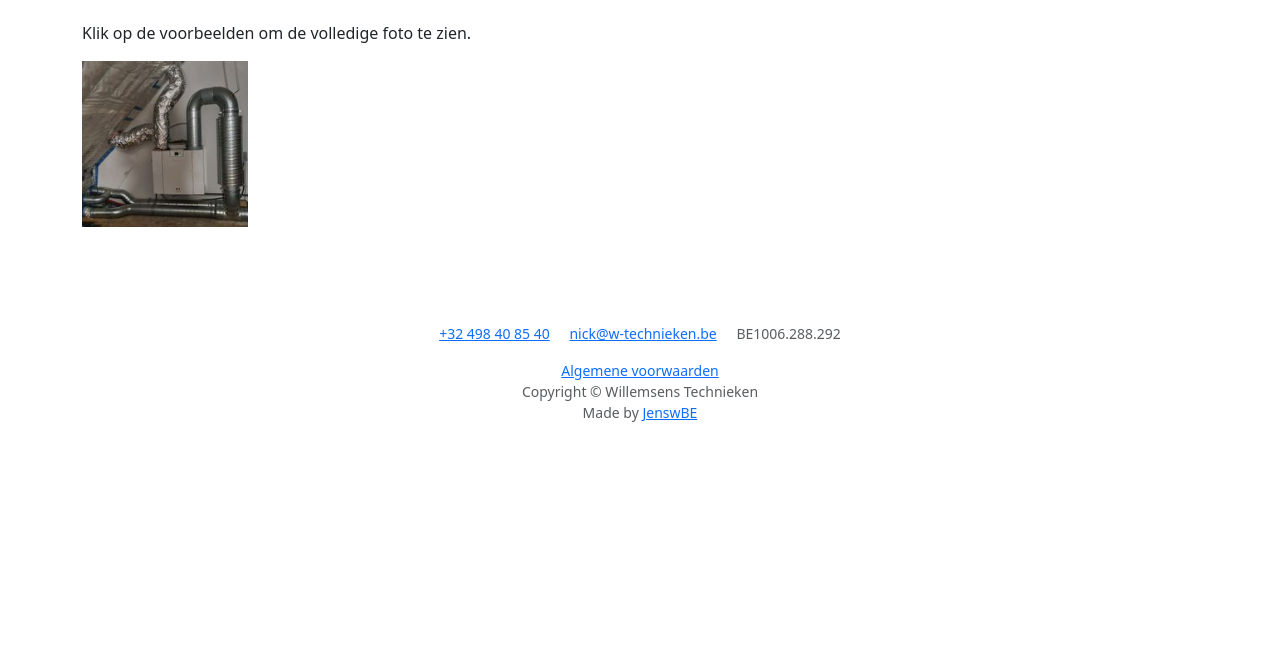
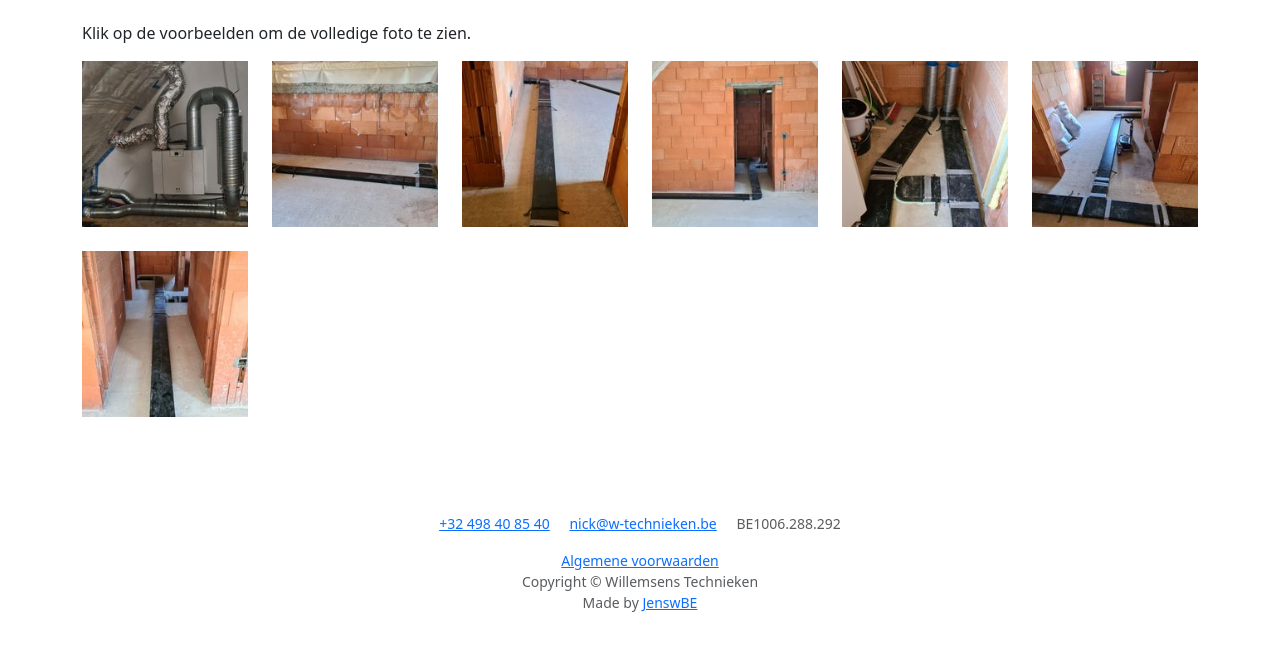
Before and after one commit to JenswBE/w-technieken.be, a plain HTML site: page realisaties/ventilatie/index.html in a window 1280 px wide. Shown: the part 261-912 px from the top of the page. Before the commit the page ends 800 px from the top, so only its background shows below. Drawn offline with nearby package versions, Linux system fonts and the light colour scheme; some packages are replaced by stand-ins of ours; a script that the page names is missing.

Commit message:
deploy: 13aba0c92c0a2a4fe75605010b116ec230d26f81

```diff
--- a/realisaties/ventilatie/index.html
+++ b/realisaties/ventilatie/index.html
@@ -152,6 +152,42 @@
             </a>
         </div>
 
+        <div class="col-6 col-sm-4 col-md-3 col-xl-2 text-center">
+            <a data-fslightbox href="/assets/2fcc101a-c1ba-4218-9d3d-48353852d633-realisatie-full.jpg">
+                <img src="/assets/2fcc101a-c1ba-4218-9d3d-48353852d633-realisatie-thumbnail.jpg" class="img-fluid">
+            </a>
+        </div>
+
+        <div class="col-6 col-sm-4 col-md-3 col-xl-2 text-center">
+            <a data-fslightbox href="/assets/1b4ba07b-2932-48be-9a90-38a8f5a6bfb5-realisatie-full.jpg">
+                <img src="/assets/1b4ba07b-2932-48be-9a90-38a8f5a6bfb5-realisatie-thumbnail.jpg" class="img-fluid">
+            </a>
+        </div>
+
+        <div class="col-6 col-sm-4 col-md-3 col-xl-2 text-center">
+            <a data-fslightbox href="/assets/a7d0028f-ccec-46da-a568-4e3bac6ad9f0-realisatie-full.jpg">
+                <img src="/assets/a7d0028f-ccec-46da-a568-4e3bac6ad9f0-realisatie-thumbnail.jpg" class="img-fluid">
+            </a>
+        </div>
+
+        <div class="col-6 col-sm-4 col-md-3 col-xl-2 text-center">
+            <a data-fslightbox href="/assets/fd7dbba7-2acf-420e-8de2-c39207de246c-realisatie-full.jpg">
+                <img src="/assets/fd7dbba7-2acf-420e-8de2-c39207de246c-realisatie-thumbnail.jpg" class="img-fluid">
+            </a>
+        </div>
+
+        <div class="col-6 col-sm-4 col-md-3 col-xl-2 text-center">
+            <a data-fslightbox href="/assets/aeac0a18-ee94-41ba-956e-54a90495db0e-realisatie-full.jpg">
+                <img src="/assets/aeac0a18-ee94-41ba-956e-54a90495db0e-realisatie-thumbnail.jpg" class="img-fluid">
+            </a>
+        </div>
+
+        <div class="col-6 col-sm-4 col-md-3 col-xl-2 text-center">
+            <a data-fslightbox href="/assets/59bdcc1c-0731-4a66-9151-ceb5de497eb3-realisatie-full.jpg">
+                <img src="/assets/59bdcc1c-0731-4a66-9151-ceb5de497eb3-realisatie-thumbnail.jpg" class="img-fluid">
+            </a>
+        </div>
+
 
     </div>
 </div>
```
Also changed, not shown: assets/1b4ba07b-2932-48be-9a90-38a8f5a6bfb5-realisatie-full.jpg (added), assets/1b4ba07b-2932-48be-9a90-38a8f5a6bfb5-realisatie-thumbnail.jpg (added), assets/2fcc101a-c1ba-4218-9d3d-48353852d633-realisatie-full.jpg (added), assets/2fcc101a-c1ba-4218-9d3d-48353852d633-realisatie-thumbnail.jpg (added), assets/59bdcc1c-0731-4a66-9151-ceb5de497eb3-realisatie-full.jpg (added), assets/59bdcc1c-0731-4a66-9151-ceb5de497eb3-realisatie-thumbnail.jpg (added), assets/a7d0028f-ccec-46da-a568-4e3bac6ad9f0-realisatie-full.jpg (added), assets/a7d0028f-ccec-46da-a568-4e3bac6ad9f0-realisatie-thumbnail.jpg (added), assets/aeac0a18-ee94-41ba-956e-54a90495db0e-realisatie-full.jpg (added), assets/aeac0a18-ee94-41ba-956e-54a90495db0e-realisatie-thumbnail.jpg (added), assets/fd7dbba7-2acf-420e-8de2-c39207de246c-realisatie-full.jpg (added), assets/fd7dbba7-2acf-420e-8de2-c39207de246c-realisatie-thumbnail.jpg (added).
